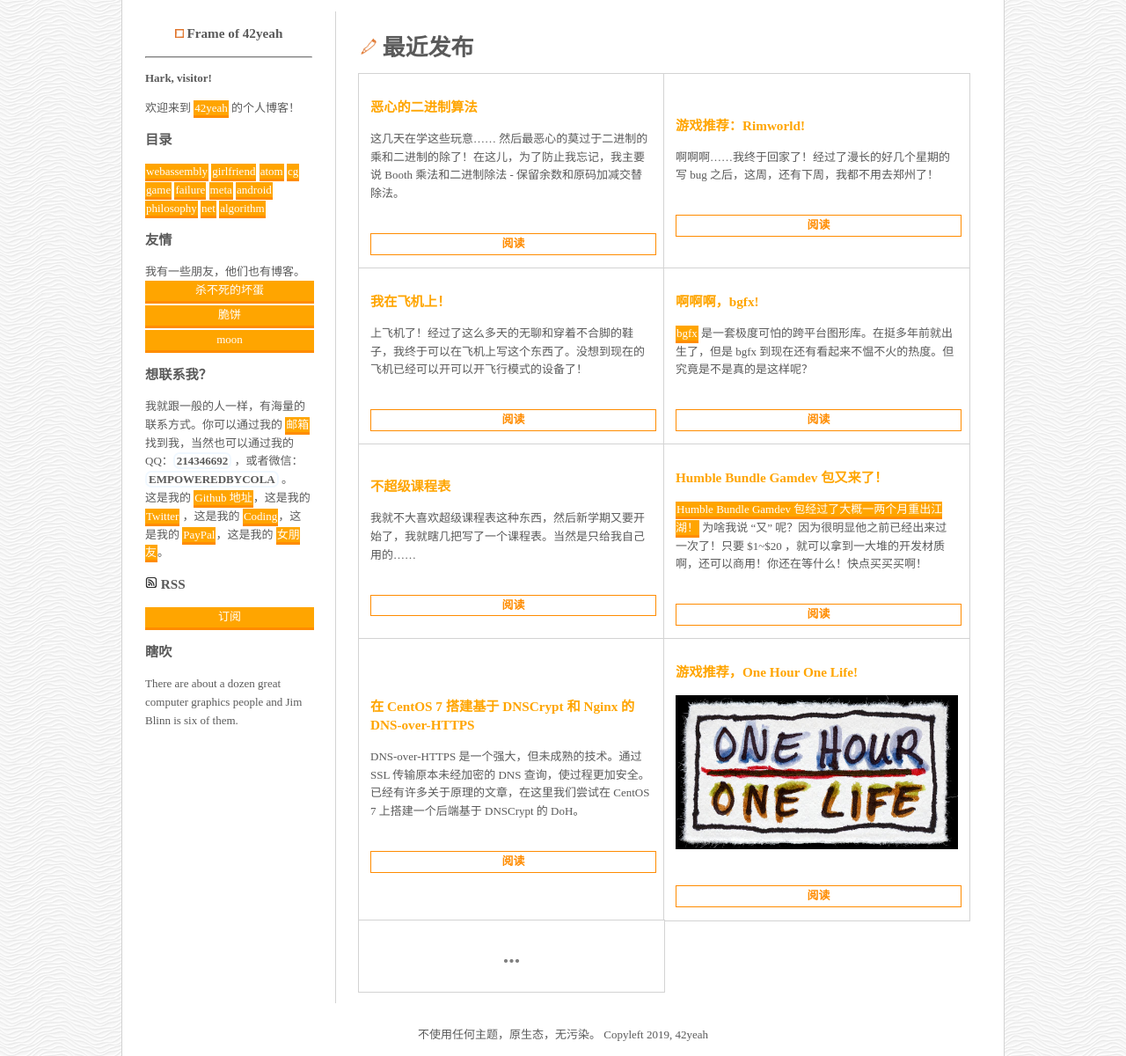
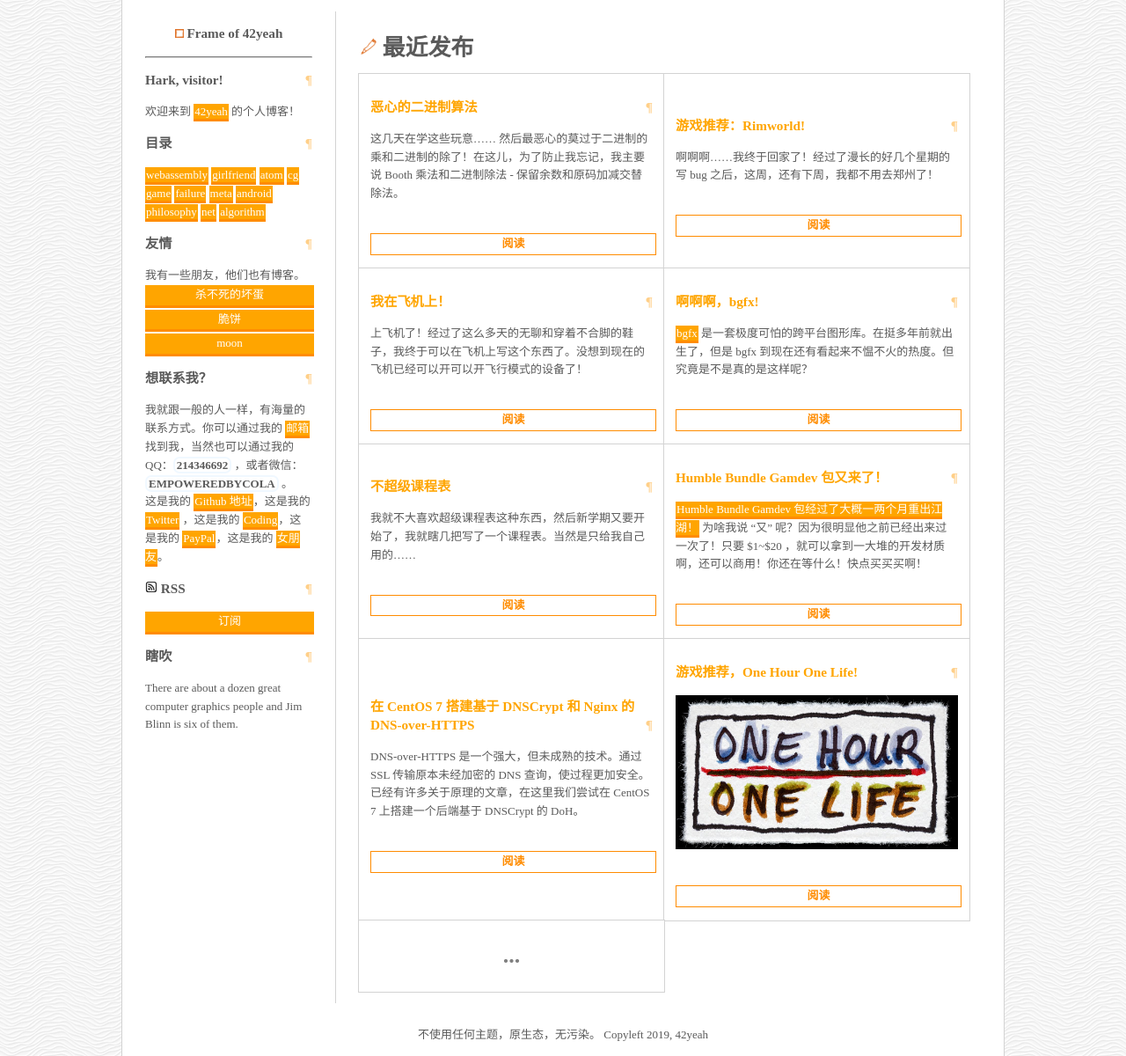
Before and after one commit to POTION4/potion4.github.io, a Jekyll site: the page built from index.md, in a window 1280 px wide. Shown: the whole page at 88% size. Built offline with Jekyll 4.4.1, drawn with Linux system fonts in a browser that asks for light colours; some web fonts are replaced.

Commit message:
Added pilcrow

```diff
--- a/_layouts/category.html
+++ b/_layouts/category.html
@@ -3,8 +3,8 @@
   {% include headers.html %}
   <body>
     <div id="contentPane" class="huge-page real main">
-      <h1><a href="/">Frame of 42yeah</a></h1>
-      <h2>{{ page.category }}</h2>
+      <h1 class="no-pilcrow"><a href="/">Frame of 42yeah</a></h1>
+      <h2 class="no-pilcrow">{{ page.category }}</h2>
       <hr />
 
       <section>
@@ -15,7 +15,7 @@
           <div class="d-flex justify left block-mum" style="">
             <div class="block white">
               <div>
-                <h3 style="background-color: orange; color: white;">{{ post.title }}</h3>
+                <h3 class="no-pilcrow" style="background-color: orange; color: white;">{{ post.title }}</h3>
                 {{ post.excerpt }}
                 <br />
                 <a href="{{ post.url }}" class="big-btn outline">阅读</a>
--- a/_layouts/default.html
+++ b/_layouts/default.html
@@ -5,13 +5,13 @@
     <div id="contentPane" class="real main huge-page">
       <div class="divide">
         <div class="lil-sidebar">
-          <h3 class="text centerify">
+          <h3 class="text centerify no-pilcrow">
             <img src="/assets/frame.png" width="10px" height="10px">
             Frame of 42yeah
           </h3>
           <hr class="mb-1" />
 
-          <p><b>Hark, visitor!</b></p>
+          <h3>Hark, visitor!</h3>
           <p>
             欢迎来到 <a href="https://github.com/POTION4">42yeah</a> 的个人博客！
           </p>
@@ -56,7 +56,7 @@
           </div>
         </div>
         <div class="content">
-          <h1><img src="/assets/pencil.png" width="20" height="20"> 最近发布</h1>
+          <h1 class="no-pilcrow"><img src="/assets/pencil.png" width="20" height="20"> 最近发布</h1>
 
           <div style="display: flex; flex-wrap: wrap;">
             {% for i in (0..7) %}
@@ -81,7 +81,7 @@
             <div class="d-flex justify left" style="width: 50%;">
               <div class="block white">
                 <div>
-                  <h1 style="color: gray">...</h1>
+                  <h1 class="no-pilcrow" style="color: gray">...</h1>
                 </div>
               </div>
             </div>
--- a/_layouts/post.html
+++ b/_layouts/post.html
@@ -3,8 +3,8 @@
   {% include headers.html %}
   <body>
     <div id="contentPane" class="huge-page real main">
-      <h1><a href="/">Frame of 42yeah</a></h1>
-      <h2>{{ page.title }}</h2>
+      <h1 class="no-pilcrow"><a href="/">Frame of 42yeah</a></h1>
+      <h2 class="no-pilcrow">{{ page.title }}</h2>
       <hr />
       <section>
         {% include translator.html %}
--- a/css/style.css
+++ b/css/style.css
@@ -260,6 +260,18 @@ a:active {
   background-color: white;
 }
 
+h1:after, h2:after, h3:after, h4:after, h5:after {
+  float: right;
+  content: "¶";
+  color: #ffcf88;
+}
+
+h1.no-pilcrow:after, h2.no-pilcrow:after, h3.no-pilcrow:after, h4.no-pilcrow:after, h5.no-pilcrow:after {
+  float: right;
+  content: "";
+  color: #ffcf88;
+}
+
 /* Those are highlight colors */
 .highlight .c { color: #008800; font-style: italic } /* Comment */
 .highlight .err { border: 1px solid #FF0000 } /* Error */
```
